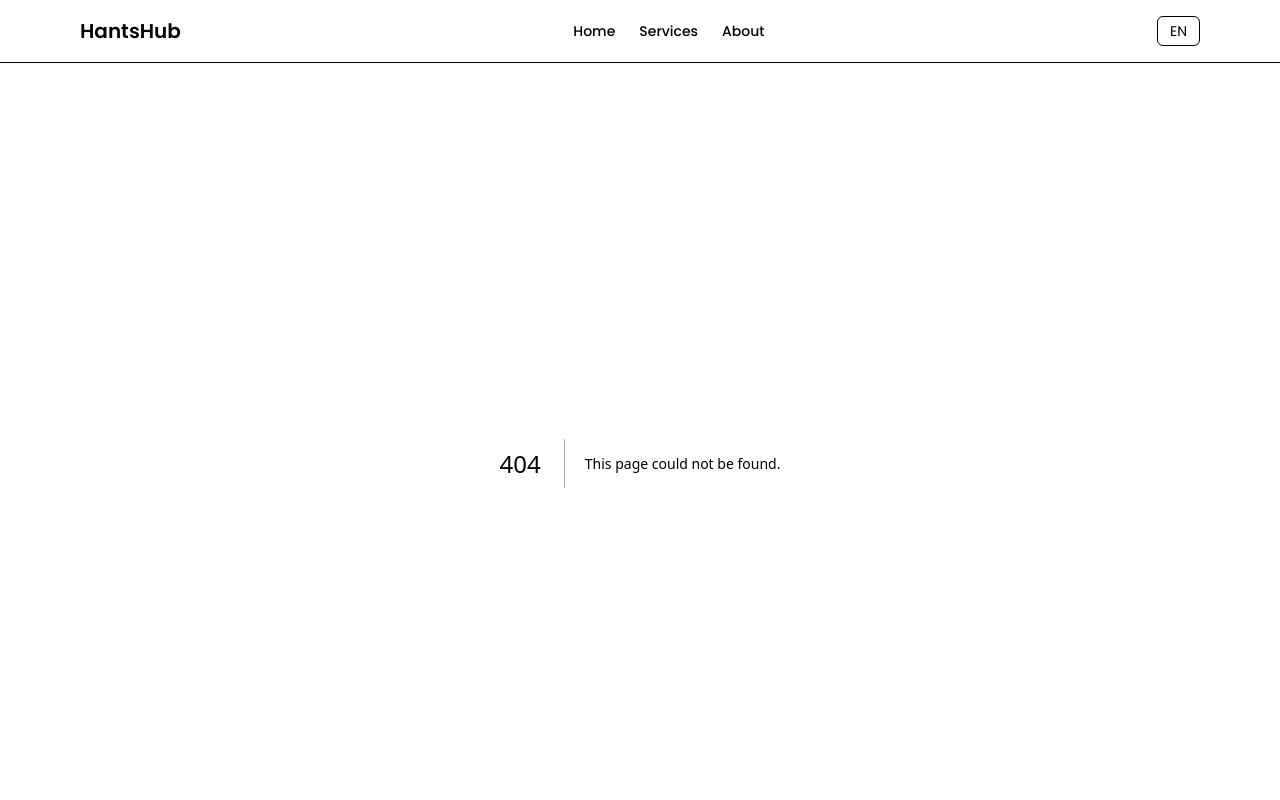
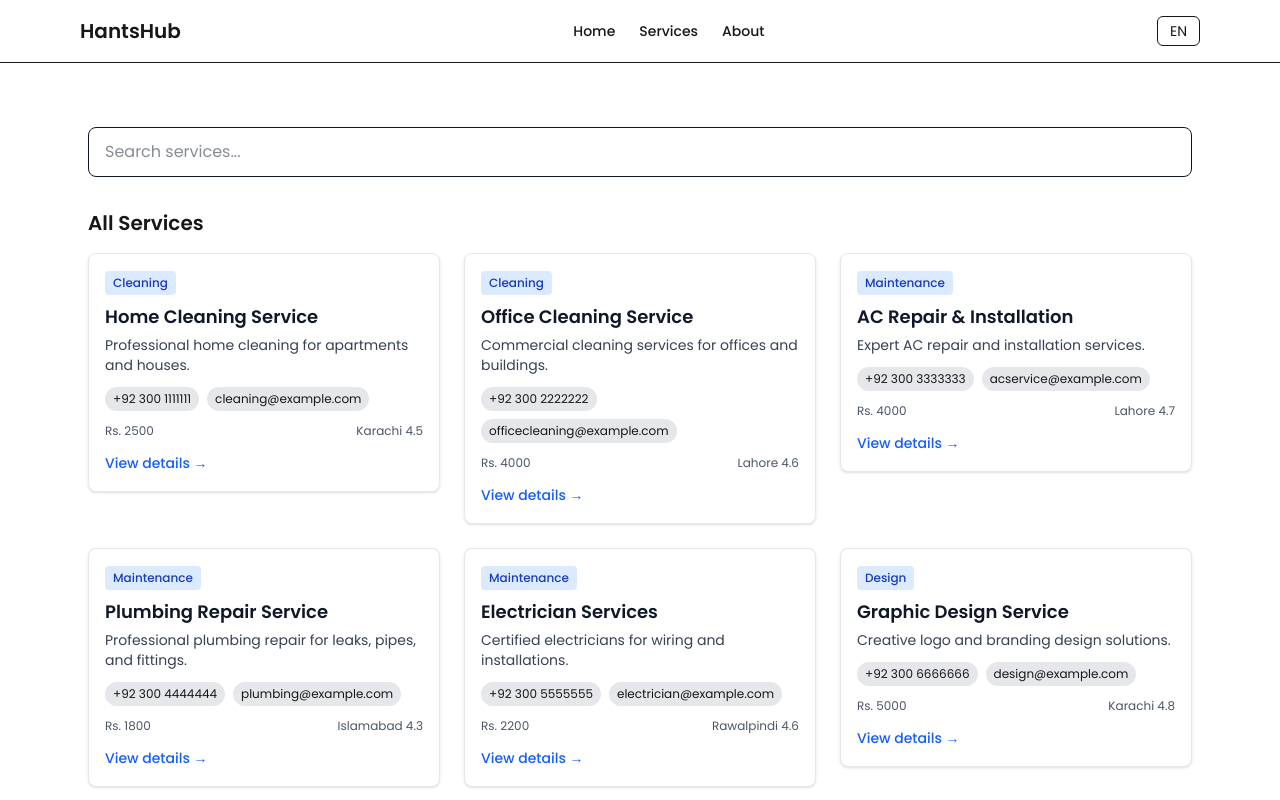
Before and after one commit to zartab001/HantsHub, a Next.js app: page /test-search in a window 1280 px wide. Before the commit this address had no page. Shown: the top 800 px of the page. Built offline with nearby package versions, Linux system fonts and the light colour scheme.

Commit message:
Add ResultList component, TestSearch page, Navigation to Service Detail Page

```diff
--- /dev/null
+++ b/src/app/test-contact/page.tsx
@@ -0,0 +1,17 @@
+import ContactBlock from '@/components/services/ContactBlock';
+import { services } from '@/lib/mock-data';
+
+export default function TestContactPage() {
+  // Pick a sample service to test
+  const service = services[0]; // change index to test other services
+
+  return (
+    <main className="min-h-screen flex flex-col items-center justify-center bg-gray-100 p-8">
+      <h1 className="text-3xl font-bold mb-8">Test Contact Block</h1>
+
+      <div className="w-full max-w-md">
+        <ContactBlock service={service} />
+      </div>
+    </main>
+  );
+}
--- /dev/null
+++ b/src/app/test-search/page.tsx
@@ -0,0 +1,38 @@
+'use client';
+import React, { useState } from 'react';
+import { services } from '@/lib/mock-data';
+import ResultsList from '@/components/search/ResultsList';
+import { Service } from '@/types/service';
+
+export default function TestSearchPage() {
+  const [query, setQuery] = useState('');
+
+  const filteredServices: Service[] = services.filter((service) =>
+    service.title.toLowerCase().includes(query.toLowerCase()),
+  );
+
+  return (
+    <main className="min-h-screen max-w-6xl mx-auto px-6 py-16">
+      {/* Search input */}
+      <div className="mb-8">
+        <input
+          type="text"
+          placeholder="Search services..."
+          value={query}
+          onChange={(e) => setQuery(e.target.value)}
+          className="w-full border rounded-lg px-4 py-3 text-gray-900 dark:text-gray-100 bg-white dark:bg-gray-800 focus:outline-none focus:ring-2 focus:ring-blue-600"
+        />
+      </div>
+
+      {/* Heading */}
+      <h2 className="text-xl font-semibold mb-4">
+        {query
+          ? `Results for "${query}" (${filteredServices.length})`
+          : 'All Services'}
+      </h2>
+
+      {/* Results List */}
+      <ResultsList services={filteredServices} />
+    </main>
+  );
+}
--- /dev/null
+++ b/src/components/search/ResultsList.tsx
@@ -0,0 +1,26 @@
+'use client';
+import React from 'react';
+import { Service } from '@/types/service';
+import ServiceCard from '@/components/services/ServiceCard';
+
+type ResultsListProps = {
+  services: Service[];
+};
+
+export default function ResultsList({ services }: ResultsListProps) {
+  if (services.length === 0) {
+    return (
+      <div className="text-center py-16 text-gray-500">
+        No services found for your search.
+      </div>
+    );
+  }
+
+  return (
+    <div className="grid gap-6 sm:grid-cols-2 lg:grid-cols-3">
+      {services.map((service) => (
+        <ServiceCard key={service.id} service={service} />
+      ))}
+    </div>
+  );
+}
```
